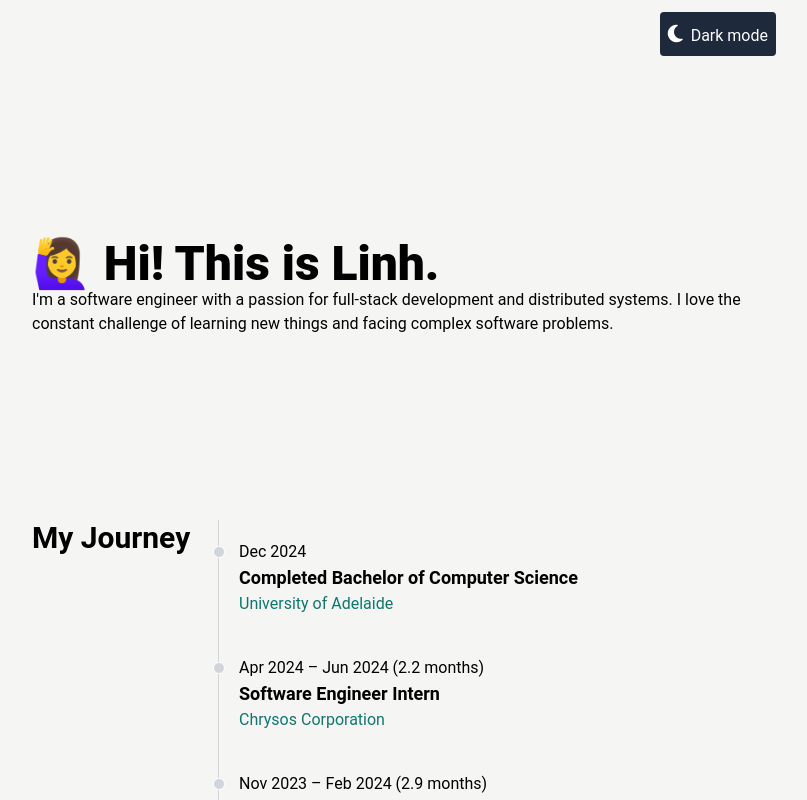
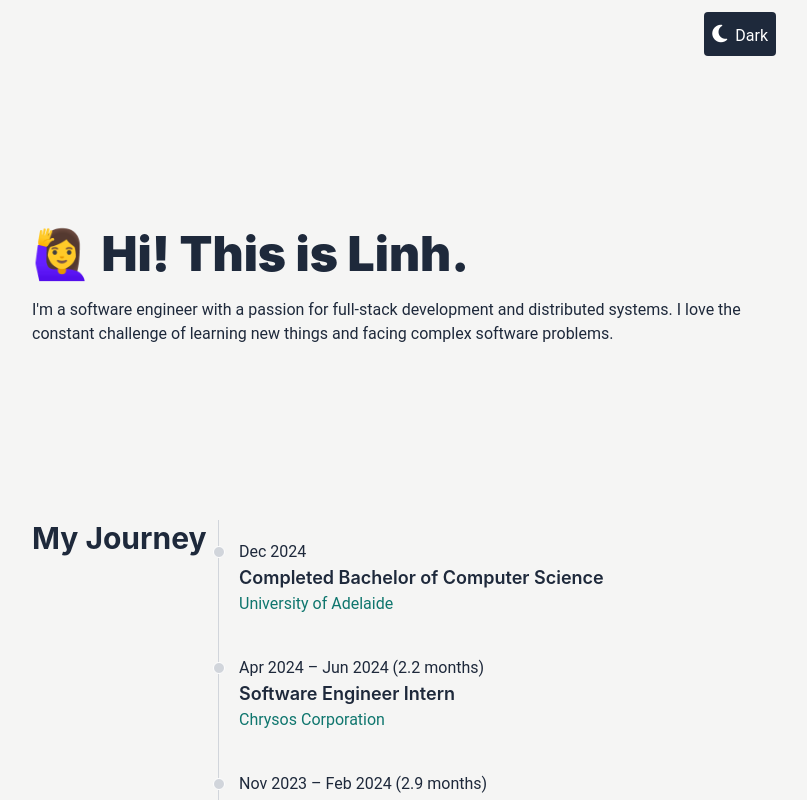
Before and after one commit to cutiepurr/cutiepurr.github.io, a React (Create React App) app: page / in a window 1280 px wide. Shown: the top 800 px of the page, without its empty margins (236-1043 px from the left). Built offline with nearby package versions, Linux system fonts and the light colour scheme.

Commit message:
Update portfolio image

```diff
--- a/src/App.css
+++ b/src/App.css
@@ -3,6 +3,9 @@
 @tailwind utilities;
 
 @layer base {
+  #root {
+    @apply w-full h-full bg-stone-100 text-slate-800 dark:bg-slate-800 dark:text-white;
+  }
   h1 {
     @apply text-5xl font-black;
   }
@@ -19,7 +22,7 @@
     @apply text-teal-700 dark:text-teal-400 hover:underline;
   }
   button {
-    @apply rounded p-2 dark:bg-stone-100 dark:text-black bg-slate-800 text-white;
+    @apply rounded p-2 dark:bg-stone-100 dark:text-slate-800 bg-slate-800 text-white;
   }
   main, footer {
     @apply w-full sm:max-w-2xl lg:max-w-3xl mx-auto;
@@ -29,12 +32,13 @@
 
 body {
   margin: 0;
-  /* font-family: -apple-system, BlinkMacSystemFont, 'Segoe UI', 'Roboto', 'Oxygen',
-    'Ubuntu', 'Cantarell', 'Fira Sans', 'Droid Sans', 'Helvetica Neue',
-    sans-serif; */
   font-family: "Roboto", sans-serif;
   -webkit-font-smoothing: antialiased;
   -moz-osx-font-smoothing: grayscale;
+}
+
+h1, h2, h3 {
+  font-family: "Inter", sans-serif;
 }
 
 code {
--- a/src/App.js
+++ b/src/App.js
@@ -14,13 +14,13 @@ const App = () => {
     };
 
     return (
-        <div className="w-full h-full bg-stone-100 text-black dark:bg-slate-800 dark:text-white">
+        <>
             <main className="p-3 flex flex-col gap-10">
                 <div>
                     <button onClick={toggleDarkMode} className="float-end">
                         {darkMode
-                            ? <><i className="fa-solid fa-sun text-xl mr-1"></i> Light mode</>
-                            : <><i className="fa-solid fa-moon text-xl mr-1"></i> Dark mode</>}
+                            ? <><i className="fa-solid fa-sun text-xl mr-1"></i> Light</>
+                            : <><i className="fa-solid fa-moon text-xl mr-1"></i> Dark</>}
                     </button>
                 </div>
 
@@ -32,7 +32,7 @@ const App = () => {
             <footer className="p-3">
                 <p>Created using React.js & Tailwind CSS. Hosted on GitHub</p>
             </footer>
-        </div>
+        </>
     );
 };
 
--- a/src/components/About.js
+++ b/src/components/About.js
@@ -7,8 +7,8 @@ const About = () => {
     return (
         <div className="h-96 place-items-center flex">
             <div>
-                <h1 className=''>{about.header}</h1>
-                <div className=''>{about.description}</div>
+                <h1>{about.header}</h1>
+                <div className="mt-5">{about.description}</div>
             </div>
         </div>
     );
```
Also changed, not shown: public/assets/Portfolio.png, 1 other file (tests, documents, lock files or other folders).
